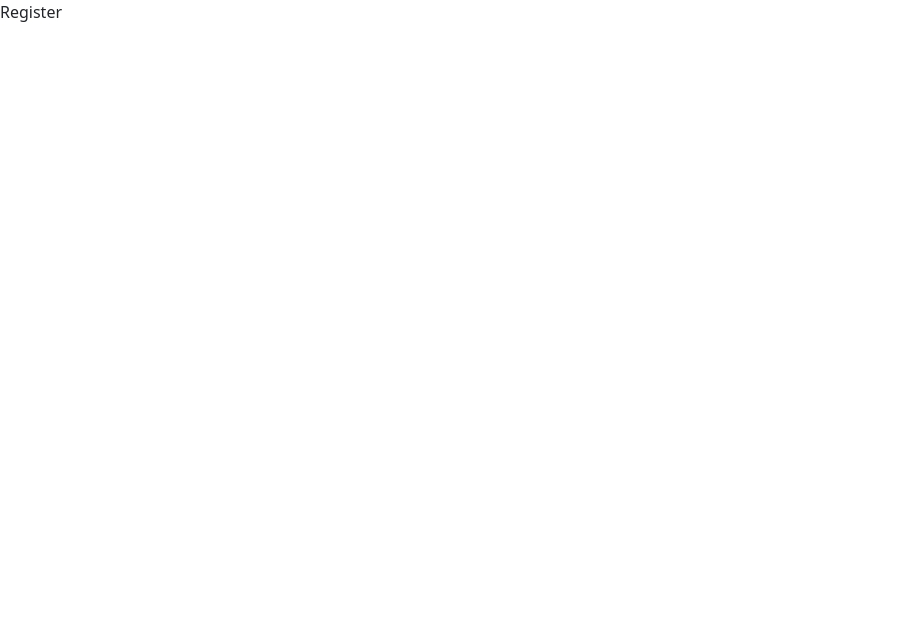
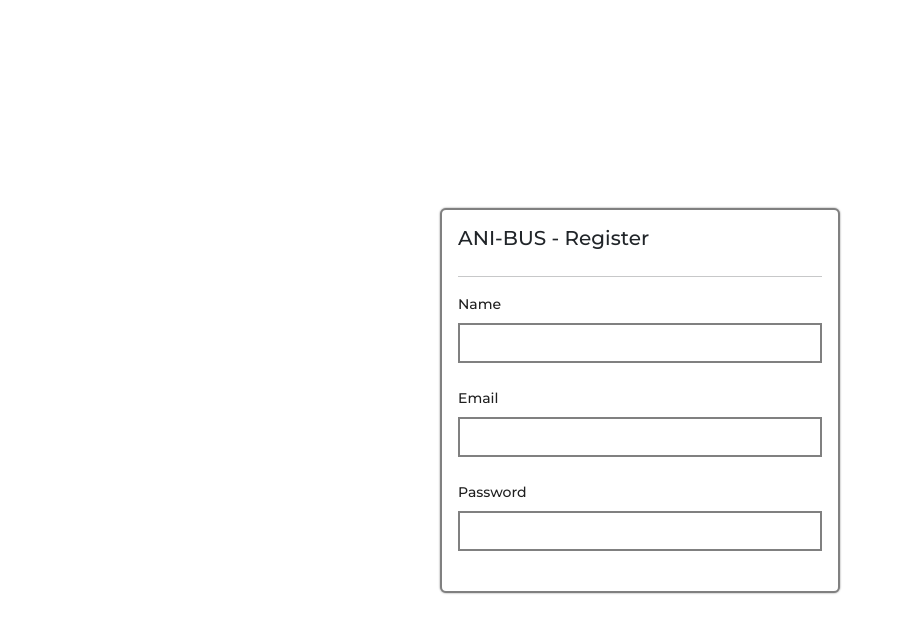
Before and after one commit to Anikalp1/ANI-BUS, a React (Create React App) app in the folder client/: page /register in a window 1280 px wide. Shown: the top 632 px of the page, without its empty margins (0-903 px from the left). Built offline with nearby package versions, Linux system fonts and the light colour scheme.

Commit message:
modified register.js, index.css, App.js, global.css

```diff
--- a/client/src/App.js
+++ b/client/src/App.js
@@ -1,4 +1,5 @@
 import 'antd/dist/reset.css';
+import './resources/global.css'
 import { BrowserRouter, Routes, Route } from 'react-router-dom'
 import Home from './pages/Home';
 import Register from './pages/Register';
--- a/client/src/index.css
+++ b/client/src/index.css
@@ -0,0 +1,6 @@
+@import url('https://fonts.googleapis.com/css2?family=Montserrat:wght@500&display=swap');
+
+*{
+    font-family: 'Montserrat', sans-serif !important;;
+    font-size: 16px;
+}
--- a/client/src/pages/Register.js
+++ b/client/src/pages/Register.js
@@ -1,8 +1,24 @@
 import React from 'react'
-
+import { Form } from 'antd'
 function Register() {
     return (
-        <div>Register</div>
+        <div className='h-screen d-flex justify-content-center align-items-center'>
+            <div className='w-400 card p-3'>
+                <h1 className='text-lg'> ANI-BUS - Register</h1>
+                <hr />
+                <Form layout='vertical'>
+                    <Form.Item label='Name'>
+                        <input type="text" />
+                    </Form.Item>
+                    <Form.Item label='Email'>
+                        <input type="text" />
+                    </Form.Item>
+                    <Form.Item label='Password'>
+                        <input type="text" />
+                    </Form.Item>
+                </Form>
+            </div>
+        </div>
     )
 }
 
--- a/client/src/resources/global.css
+++ b/client/src/resources/global.css
@@ -0,0 +1,38 @@
+/*heights and widths*/
+.h-screen{
+    height: 100vh;
+}
+.w-400{
+    width: 400px;
+}
+
+/* inputs */
+input{
+    height: 40px;
+    border: 2px solid gray;
+    width: 100%;
+    padding-left: 20px;
+}
+
+/*card*/
+.card{
+    border: 2px solid gray;
+    box-shadow: 0 0 2px gray;
+}
+
+/* text-sizes */
+.text-2xl{
+    font-size: 30px;
+}
+
+.text-xl{
+    font-size: 25px;
+}
+
+.text-lg{
+    font-size: 20px;
+}
+
+.text-md{
+    font-size: 10px;
+}
```
